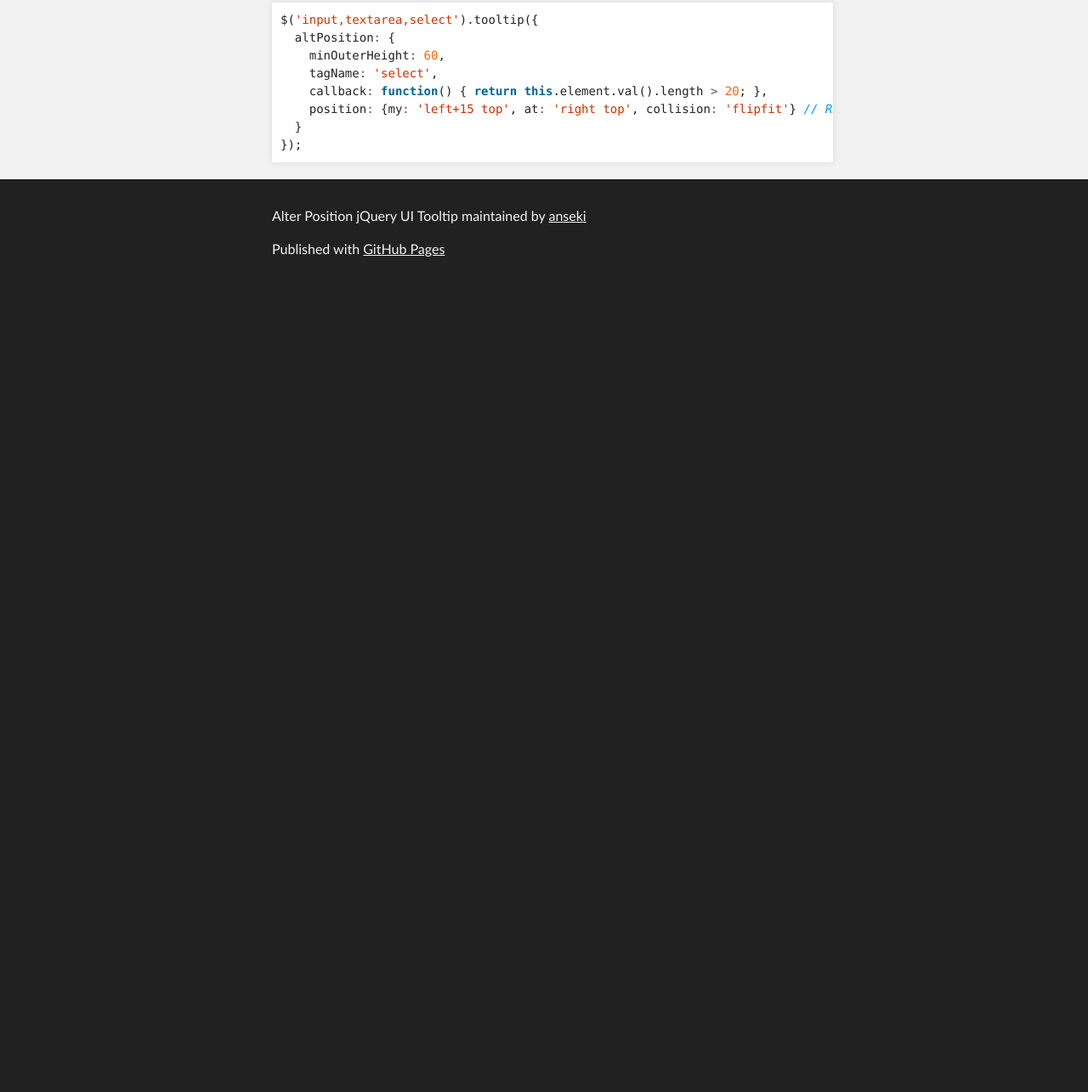
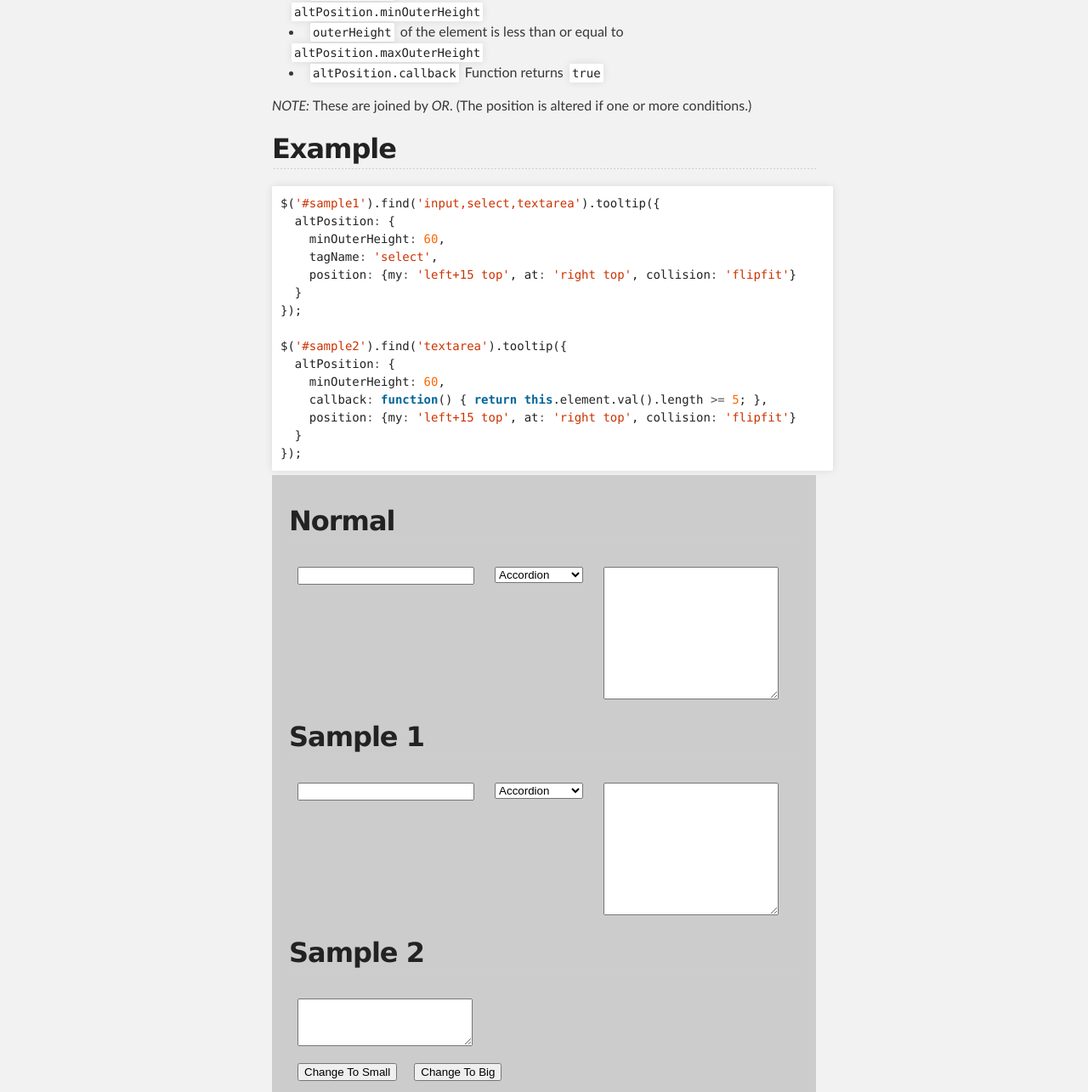
Before and after one commit to anseki/jquery-ui-tooltip-altposition, a plain HTML site: page index.html in a window 1280 px wide. Shown: the part 1152-2437 px from the top of the page at 85% size. Before the commit the page ends 1492 px from the top, so only its background shows below. Drawn offline with nearby package versions, Linux system fonts and the light colour scheme.

Commit message:
Add GitHub Pages

```diff
--- a/index.html
+++ b/index.html
@@ -7,6 +7,12 @@
     <meta name="description" content="Alter Position jQuery UI Tooltip : Alter Position jQuery UI Tooltip Plugin to alters position according to the situation." />
 
     <link rel="stylesheet" type="text/css" media="screen" href="stylesheets/stylesheet.css">
+
+<link rel="stylesheet" type="text/css" href="//ajax.googleapis.com/ajax/libs/jqueryui/1.10.3/themes/blitzer/jquery-ui.css" />
+<link rel="stylesheet" type="text/css" media="screen" href="stylesheets/sample.css">
+<script src="//ajax.googleapis.com/ajax/libs/jquery/1.10.2/jquery.min.js"></script>
+<script src="//ajax.googleapis.com/ajax/libs/jqueryui/1.10.3/jquery-ui.min.js"></script>
+<script src="javascripts/jquery.ui.tooltip.altposition.min.js"></script>
 
     <title>Alter Position jQuery UI Tooltip</title>
   </head>
@@ -36,7 +42,7 @@
 
 <p>Alter Position jQuery UI Tooltip Plugin to alters position according to the situation.<br>
 The default position is under the element. It looks best position. But, it is not sometimes.<br>
-For example, it overlap pulldown list of <code>select</code>, or it is too lower position under the high <code>textarea</code>.<br><img src="sample1.png" alt="jQuery UI Tooltip"></p>
+For example, it overlap pulldown list of <code>select</code>, or it is too lower position under the high <code>textarea</code>.<br><img src="images/sample1.png" width="365" height="242" alt="jQuery UI Tooltip"></p>
 
 <p>This plugin alters position by specified conditions. (e.g. height, tag-name)  </p>
 
@@ -70,15 +76,84 @@ For example, it overlap pulldown list of <code>select</code>, or it is too lower
 <h2>
 <a name="example" class="anchor" href="#example"><span class="octicon octicon-link"></span></a>Example</h2>
 
-<div class="highlight highlight-js"><pre><span class="nx">$</span><span class="p">(</span><span class="s1">'input,textarea,select'</span><span class="p">).</span><span class="nx">tooltip</span><span class="p">({</span>
+<div class="highlight highlight-js"><pre><span class="nx">$</span><span class="p">(</span><span class="s1">'#sample1'</span><span class="p">).</span><span class="nx">find</span><span class="p">(</span><span class="s1">'input,select,textarea'</span><span class="p">).</span><span class="nx">tooltip</span><span class="p">({</span>
   <span class="nx">altPosition</span><span class="o">:</span> <span class="p">{</span>
     <span class="nx">minOuterHeight</span><span class="o">:</span> <span class="mi">60</span><span class="p">,</span>
     <span class="nx">tagName</span><span class="o">:</span> <span class="s1">'select'</span><span class="p">,</span>
-    <span class="nx">callback</span><span class="o">:</span> <span class="kd">function</span><span class="p">()</span> <span class="p">{</span> <span class="k">return</span> <span class="k">this</span><span class="p">.</span><span class="nx">element</span><span class="p">.</span><span class="nx">val</span><span class="p">().</span><span class="nx">length</span> <span class="o">&gt;</span> <span class="mi">20</span><span class="p">;</span> <span class="p">},</span>
-    <span class="nx">position</span><span class="o">:</span> <span class="p">{</span><span class="nx">my</span><span class="o">:</span> <span class="s1">'left+15 top'</span><span class="p">,</span> <span class="nx">at</span><span class="o">:</span> <span class="s1">'right top'</span><span class="p">,</span> <span class="nx">collision</span><span class="o">:</span> <span class="s1">'flipfit'</span><span class="p">}</span> <span class="c1">// Right side</span>
+    <span class="nx">position</span><span class="o">:</span> <span class="p">{</span><span class="nx">my</span><span class="o">:</span> <span class="s1">'left+15 top'</span><span class="p">,</span> <span class="nx">at</span><span class="o">:</span> <span class="s1">'right top'</span><span class="p">,</span> <span class="nx">collision</span><span class="o">:</span> <span class="s1">'flipfit'</span><span class="p">}</span>
+  <span class="p">}</span>
+<span class="p">});</span>
+
+<span class="nx">$</span><span class="p">(</span><span class="s1">'#sample2'</span><span class="p">).</span><span class="nx">find</span><span class="p">(</span><span class="s1">'textarea'</span><span class="p">).</span><span class="nx">tooltip</span><span class="p">({</span>
+  <span class="nx">altPosition</span><span class="o">:</span> <span class="p">{</span>
+    <span class="nx">minOuterHeight</span><span class="o">:</span> <span class="mi">60</span><span class="p">,</span>
+    <span class="nx">callback</span><span class="o">:</span> <span class="kd">function</span><span class="p">()</span> <span class="p">{</span> <span class="k">return</span> <span class="k">this</span><span class="p">.</span><span class="nx">element</span><span class="p">.</span><span class="nx">val</span><span class="p">().</span><span class="nx">length</span> <span class="o">&gt;=</span> <span class="mi">5</span><span class="p">;</span> <span class="p">},</span>
+    <span class="nx">position</span><span class="o">:</span> <span class="p">{</span><span class="nx">my</span><span class="o">:</span> <span class="s1">'left+15 top'</span><span class="p">,</span> <span class="nx">at</span><span class="o">:</span> <span class="s1">'right top'</span><span class="p">,</span> <span class="nx">collision</span><span class="o">:</span> <span class="s1">'flipfit'</span><span class="p">}</span>
   <span class="p">}</span>
 <span class="p">});</span>
 </pre></div>
+
+<div class="sample-view">
+<div id="normal">
+  <h2>Normal</h2>
+  <input type="text" value="" title="No problem.">
+  <select title="Overlap pulldown list.">
+    <option>Accordion
+    <option>Autocomplete
+    <option>Button
+    <option>Datepicker
+    <option>Dialog
+    <option>Menu
+    <option>Progressbar
+    <option>Slider
+  </select>
+  <textarea title="Too lower."></textarea>
+</div>
+
+<div id="sample1">
+  <h2>Sample 1</h2>
+  <input type="text" value="" title="This is a hint text.">
+  <select title="This is a hint text.">
+    <option>Accordion
+    <option>Autocomplete
+    <option>Button
+    <option>Datepicker
+    <option>Dialog
+    <option>Menu
+    <option>Progressbar
+    <option>Slider
+  </select>
+  <textarea title="This is a hint text."></textarea>
+</div>
+
+<div id="sample2">
+  <h2>Sample 2</h2>
+  <textarea title="Input 5 characters." style="height: 50px;"></textarea>
+  <div><button id="btn1">Change To Small</button><button id="btn2">Change To Big</button></div>
+</div>
+</div>
+<script>
+$('#normal').find('input,select,textarea').tooltip();
+
+$('#sample1').find('input,select,textarea').tooltip({
+  altPosition: {
+    minOuterHeight: 60,
+    tagName: 'select',
+    position: {my: 'left+15 top', at: 'right top', collision: 'flipfit'} // Right side
+  }
+});
+
+$('#sample2').find('textarea').tooltip({
+  altPosition: {
+    minOuterHeight: 60,
+    callback: function() { return this.element.val().length >= 5; },
+    position: {my: 'left+15 top', at: 'right top', collision: 'flipfit'} // Right side
+  }
+});
+$('#btn1').click(function() { $('#sample2 textarea').height(50); });
+$('#btn2').click(function() { $('#sample2 textarea').height(80); });
+</script>
+
       </section>
     </div>
 
--- /dev/null
+++ b/javascripts/jquery.ui.tooltip.altposition.min.js
@@ -0,0 +1 @@
+!function(t){t.widget("ui.tooltip",t.ui.tooltip,{_open:function(){var t,i,e=this.element,o=this.options.altPosition;return o&&(o.tagName&&e.get(0).nodeName.toLowerCase()===o.tagName||o.minOuterWidth&&e.outerWidth()>=o.minOuterWidth||o.maxOuterWidth&&e.outerWidth()<=o.maxOuterWidth||o.minOuterHeight&&e.outerHeight()>=o.minOuterHeight||o.maxOuterHeight&&e.outerHeight()<=o.maxOuterHeight||o.callback&&o.callback.call(this))&&(t=this.options.position,this.options.position=o.position),i=this._superApply(arguments),t&&(this.options.position=t),i}})}(jQuery);
--- /dev/null
+++ b/stylesheets/sample.css
@@ -0,0 +1,22 @@
+
+.sample-view {
+  margin: 5px 0 100px;
+  padding: 20px;
+  background-color: #ccc;
+}
+
+.sample-view input {
+  width: 200px;
+}
+.sample-view textarea {
+  width: 200px;
+  height: 150px;
+}
+.sample-view input,select,textarea,button {
+  margin: 10px;
+  vertical-align: top;
+}
+.ui-tooltip.ui-widget {
+  background-color: #c2deb8;
+  background-image: none;
+}
```
Also changed, not shown: images/sample1.png (added).
